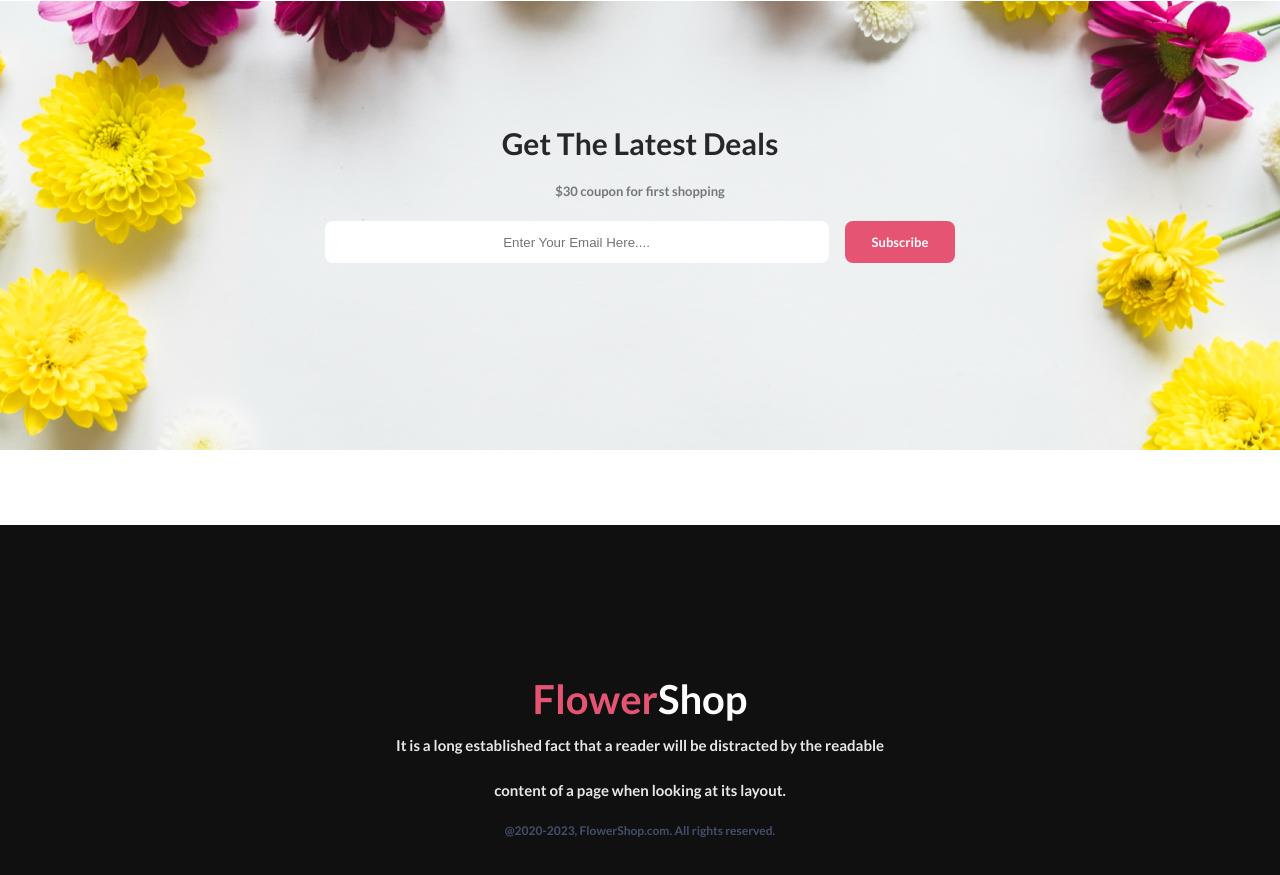
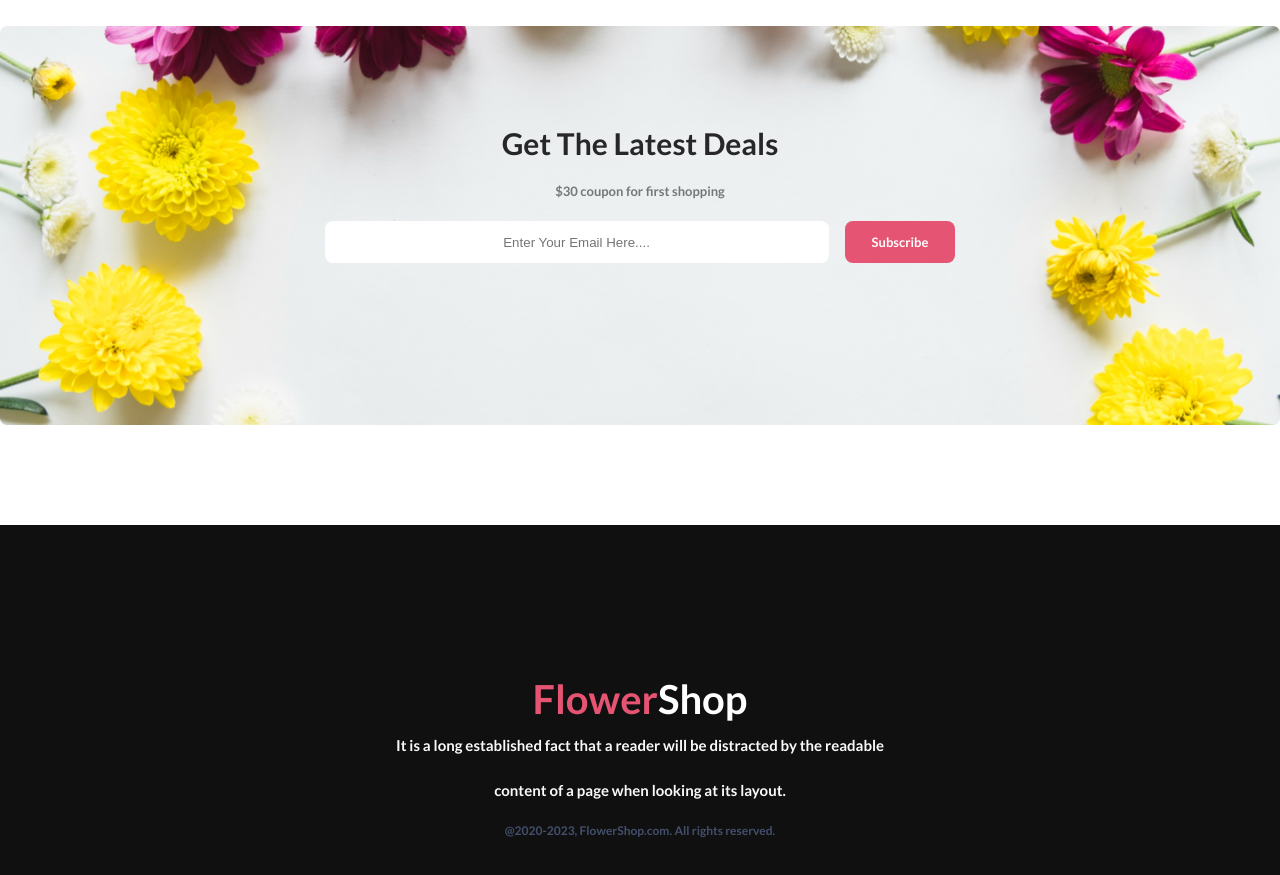
Before and after one commit to sajjadujjamanemon09/Assignment-1, a plain HTML site: page index.html in a window 1280 px wide. Shown: the part 2481-3356 px from the top of the page. Drawn offline with Linux system fonts and the light colour scheme.

```diff
--- a/style.css
+++ b/style.css
@@ -181,6 +181,7 @@
     background-position: center;
     text-align: center;
     padding-top: 200px;
+    background-size: 160vh;
 }
 
 
@@ -222,7 +223,7 @@
 }
 
 .footer-description {
-    color: rgba(255, 255, 255, 0.9);
+    color: rgba(255, 255, 255, 0.975);
     text-align: center;
     font-size: 15px;
     line-height: 45px;
```
